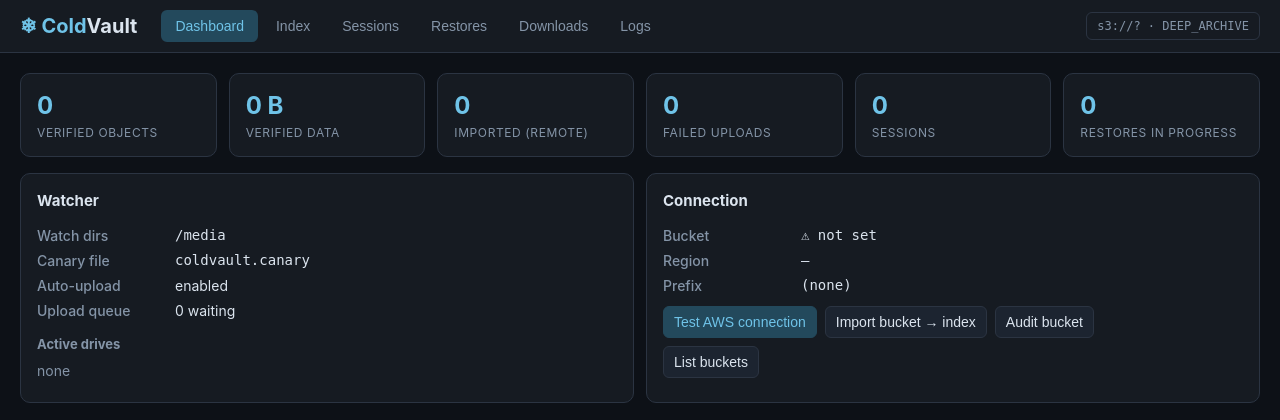
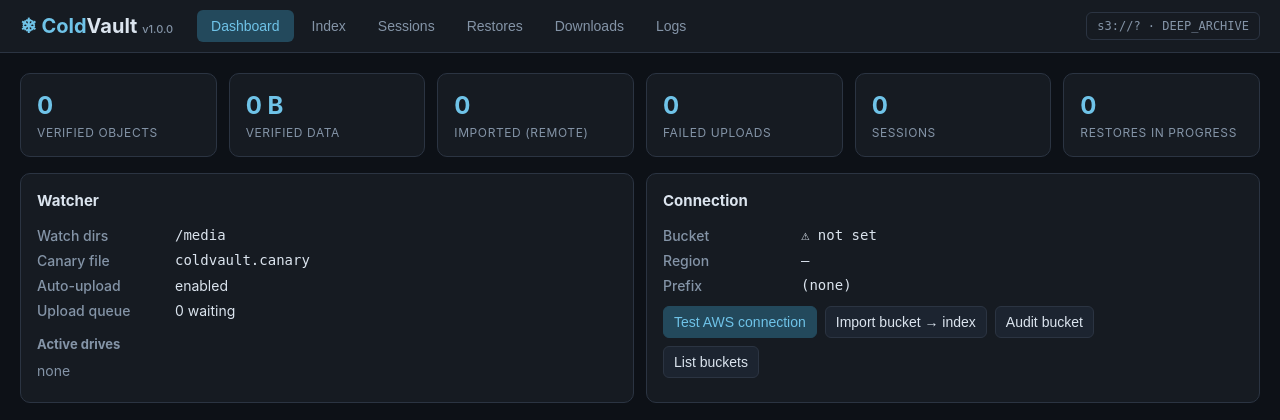
Before and after one commit to tadekus/coldvault, a Flask app: page / in a window 1280 px wide. Shown: the top 420 px of the page. Run offline with Flask 3, Linux system fonts and the light colour scheme; data that the repository does not hold is empty; parts of the project's set-up code (start-up, migrations or seed data) failed here and were passed over.

Commit message:
v1.0.0: exclude Nextcloud markers; add versioning
- Add .nextcloud-sync-canary and .nextcloudignore to default excludes so
  they no longer show as skipped files (._ sidecar already covered by ._*).
- Introduce app/version.py (VERSION), shown in the UI header and returned
  by /api/status, plus CHANGELOG.md. Version bumps every iteration.

Co-Authored-By: Claude Fable 5 <noreply@anthropic.com>

```diff
--- a/app/config.py
+++ b/app/config.py
@@ -85,7 +85,8 @@ LOG_PATH = os.path.join(DATA_DIR, "coldvault.log")
 EXCLUDES = _csv(
     "COLDVAULT_EXCLUDE",
     ".Trashes,.Trash-*,.Spotlight-V100,System Volume Information,"
-    ".fseventsd,.TemporaryItems,.DS_Store,._*,lost+found,$RECYCLE.BIN,.hidden",
+    ".fseventsd,.TemporaryItems,.DS_Store,._*,lost+found,$RECYCLE.BIN,.hidden,"
+    ".nextcloud-sync-canary,.nextcloudignore",
 )
 
 os.makedirs(TMP_DIR, exist_ok=True)
--- a/app/main.py
+++ b/app/main.py
@@ -10,6 +10,7 @@ import downloader as downloader_mod
 import editlist
 import restore
 import uploader as uploader_mod
+import version
 import watcher as watcher_mod
 from awsapi import AwsError
 from logs import log_event
@@ -47,12 +48,13 @@ def _allowed_path(path):
 
 @app.get("/")
 def index():
-    return render_template("index.html")
+    return render_template("index.html", version=version.VERSION)
 
 
 @app.get("/api/status")
 def api_status():
     return jsonify({
+        "version": version.VERSION,
         "bucket": config.BUCKET,
         "region": os.environ.get("AWS_DEFAULT_REGION", ""),
         "prefix": config.PREFIX,
--- a/app/static/style.css
+++ b/app/static/style.css
@@ -24,6 +24,7 @@ header {
 }
 .brand { font-size: 20px; font-weight: 700; color: var(--accent); }
 .brand span { color: var(--text); }
+.brand .ver { font-size: 11px; font-weight: 500; color: var(--muted); }
 nav { display: flex; gap: 4px; flex: 1; }
 .tab {
   background: none; border: none; color: var(--muted);
--- a/app/templates/index.html
+++ b/app/templates/index.html
@@ -9,7 +9,7 @@
 </head>
 <body>
 <header>
-  <div class="brand">❄ Cold<span>Vault</span></div>
+  <div class="brand">❄ Cold<span>Vault</span> <small class="ver">v{{ version }}</small></div>
   <nav>
     <button class="tab active" data-tab="dashboard">Dashboard</button>
     <button class="tab" data-tab="files">Index</button>
--- /dev/null
+++ b/app/version.py
@@ -0,0 +1,4 @@
+# ColdVault version. Bump on every iteration:
+#   PATCH (x.y.Z) for fixes/tweaks, MINOR (x.Y.0) for new features,
+#   MAJOR (X.0.0) for breaking changes. Add a matching CHANGELOG.md entry.
+VERSION = "1.0.0"
```
Also changed, not shown: CHANGELOG.md (added).
